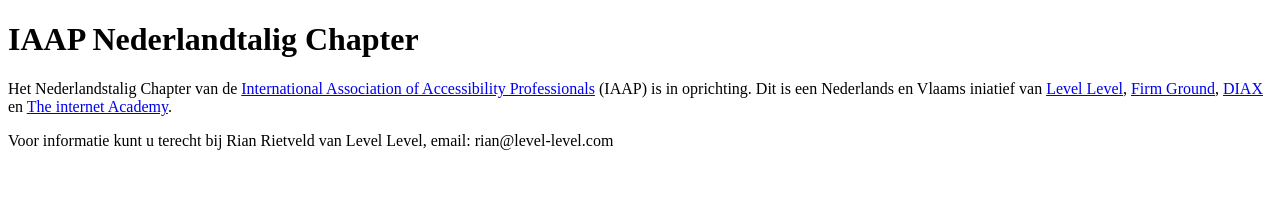
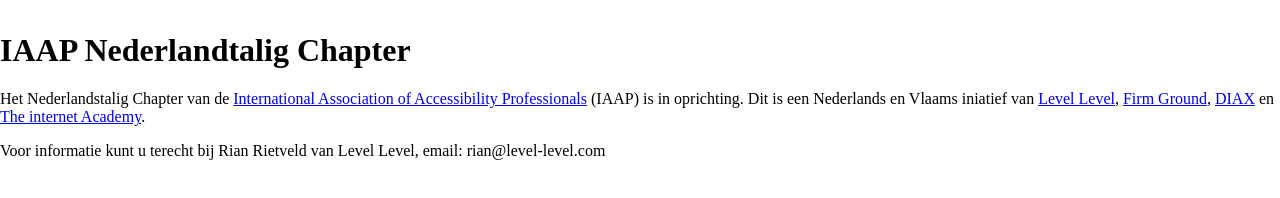
Before and after one commit to IAAP-NL-FL/info, a plain HTML site: page index.html in a window 1280 px wide. Drawn offline with Linux system fonts and the light colour scheme.

Commit message:
Update index.html

```diff
--- a/index.html
+++ b/index.html
@@ -4,6 +4,7 @@
   <head>
       <meta charset="UTF-8">
       <title>IAAP Nederlandtalig Chapter</title>
+      <link rel="stylesheet" href="stylesheet.css" type="text/css" media="all">
       <meta name="robots" content="noindex,nofollow">
   </head>
 
```
